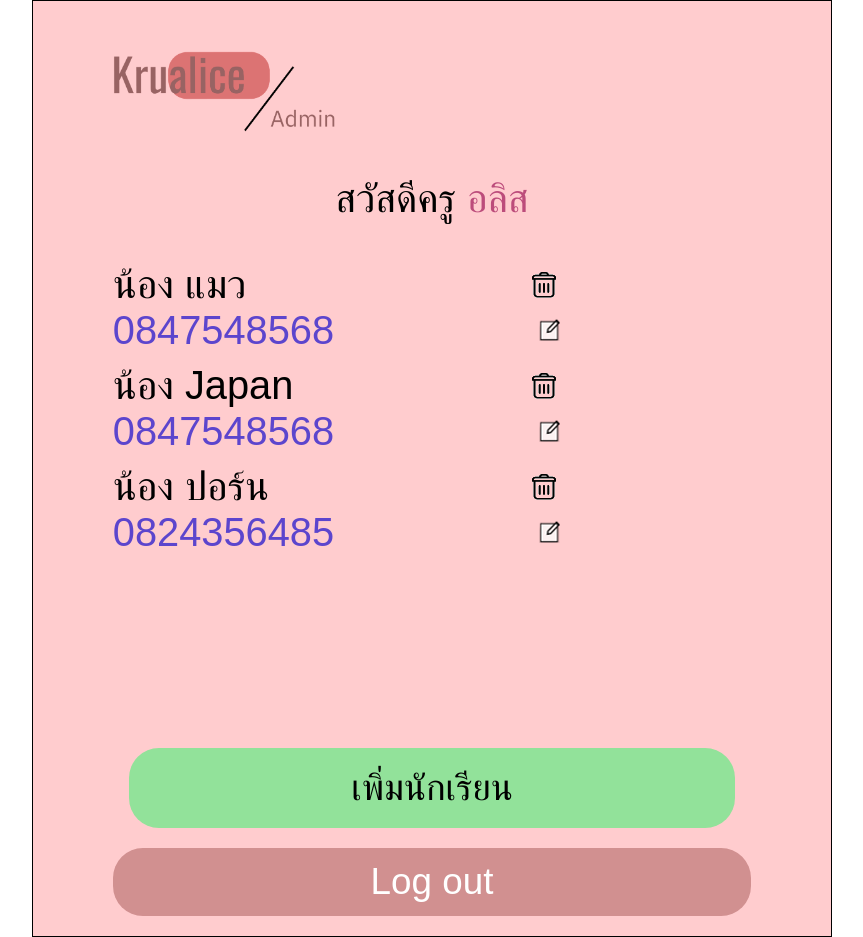
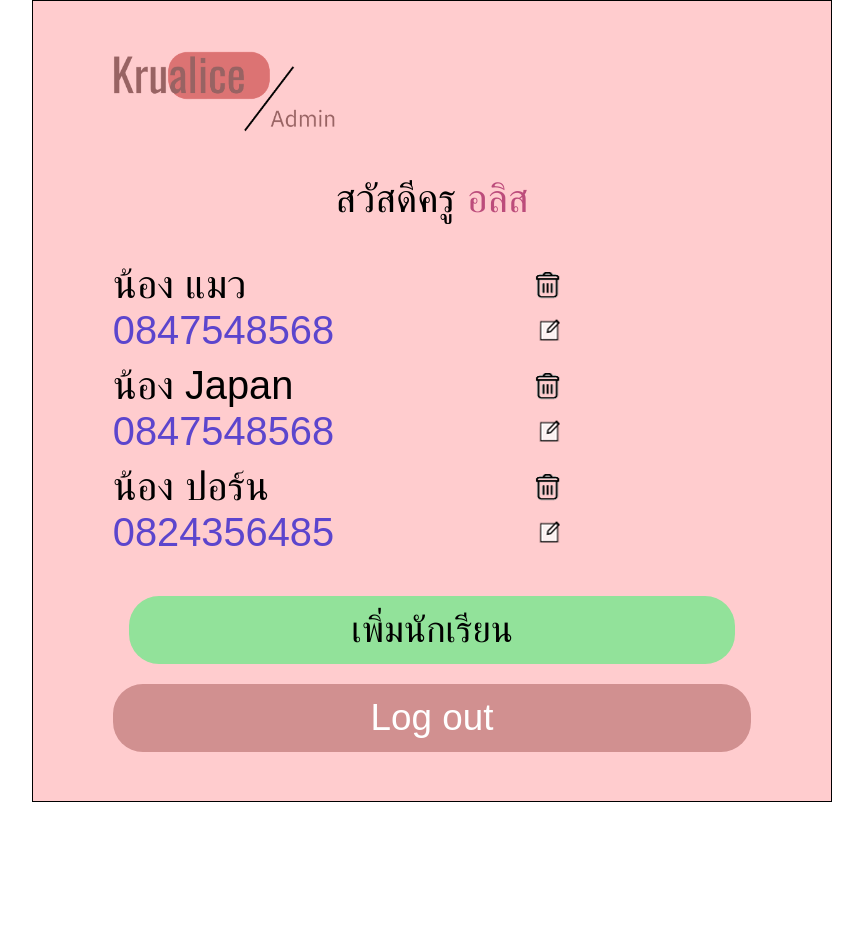
Before and after one commit to snickee4115/kru_alice, a React (Vite) app: page /student_list in a window 1280 px wide. Shown: the whole page, without its empty margins (208-1071 px from the left). After the commit the page ends 802 px from the top, so only its background shows below. Built offline with nearby package versions, Linux system fonts and the light colour scheme; a web font is replaced by a local one.

Commit message:
UI หน้าแก้ไขเบอร์โทร
-แก้ไขรายละเอียด UI หน้าแก้ไขเบอร์โทรนิดหน่อย

```diff
--- a/src/App.jsx
+++ b/src/App.jsx
@@ -35,9 +35,7 @@ function App() {
                   <Route index element={<StudentList/>}/>
                   <Route  path='edit_tel' element={<EditTel/>}/>
                 </Route>
-                {/* <Route path='/edit_tel' element={<EditTel/>}/> */}
-                {/* <Route path='/student_list' element={<StudentList/>}/>
-                <Route path='/edit_tel' element={<EditTel/>}/> */}
+
           </Routes>
 
           </AnimatePresence>
--- a/src/components/Button.css
+++ b/src/components/Button.css
@@ -29,7 +29,7 @@
     /* font-size: 30px; */
     background-color: #92E29A;
     width: 95%;
-    padding: 3% 0;
+    padding: 2% 0;
 }
 
 .login_button{
--- a/src/pages/admin/Admin.css
+++ b/src/pages/admin/Admin.css
@@ -1,3 +1,4 @@
 .admin_container{
     margin: 0px 10%;
+    min-height: 100vh;
 }
--- a/src/pages/admin/EditTel.css
+++ b/src/pages/admin/EditTel.css
@@ -3,7 +3,7 @@
     flex-direction: column;
     align-items: center;
     /* margin: 0px 10%; */
-    min-height: 100vh;
+    /* min-height: 100%; */
 }
 
 .edit_tel_container .edit_tel_text{
@@ -38,6 +38,10 @@
     outline: none;
 }
 
+.form_edit_tel input::-webkit-inner-spin-button{
+    -webkit-appearance: none;
+}
+
 .form_edit_tel .ok_button{
     margin: 0 auto;
 
--- a/src/pages/admin/StudentList.css
+++ b/src/pages/admin/StudentList.css
@@ -4,7 +4,7 @@
     flex-direction: column;
     /* margin: 0px 10%; */
     align-items: center;
-    min-height: 100vh;
+    /* min-height: 100vh; */
 }
 
 .student_list_container .alogo_img img{
```
Also changed, not shown: src/assets/bin.png.
